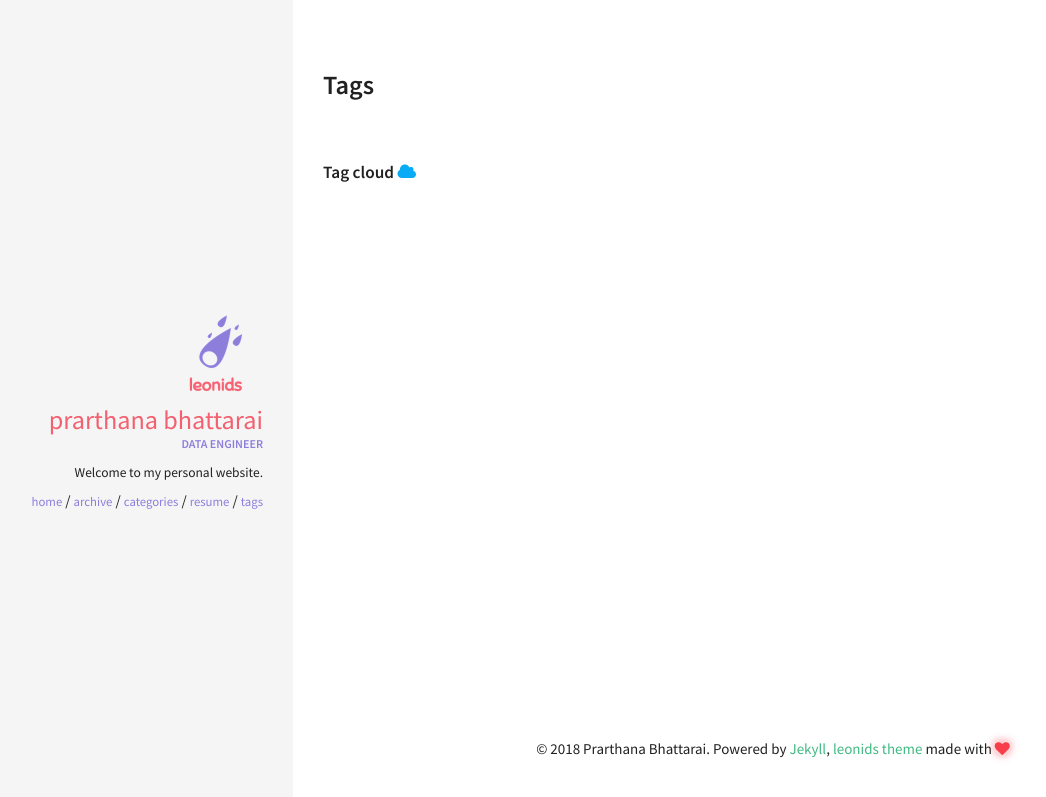
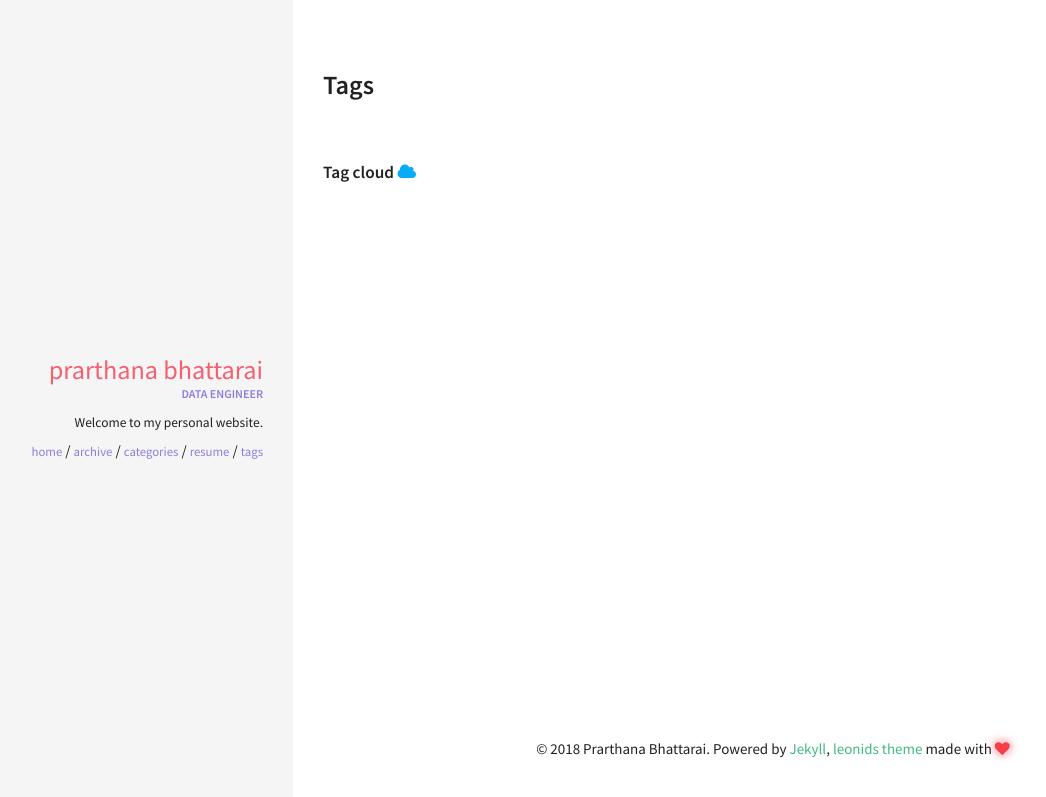
Before and after one commit to prarthanabhattarai/prarthanabhattarai.github.io, a Jekyll site: the page built from tags.html, in a window 1280 px wide. Shown: the top 797 px of the page, without its empty margins (27-1073 px from the left). Built offline with Jekyll 4.4.1, drawn with Linux system fonts in a browser that asks for light colours.

Commit message:
removed logo

```diff
--- a/_config.yml
+++ b/_config.yml
@@ -34,7 +34,7 @@ kramdown:
 #
 owner:
   name: Prarthana Bhattarai
-  avatar: leonids-logo.png
+  avatar: #image file
   job: "Data Engineer"
   bio: "Welcome to my personal website."
   email:
```
